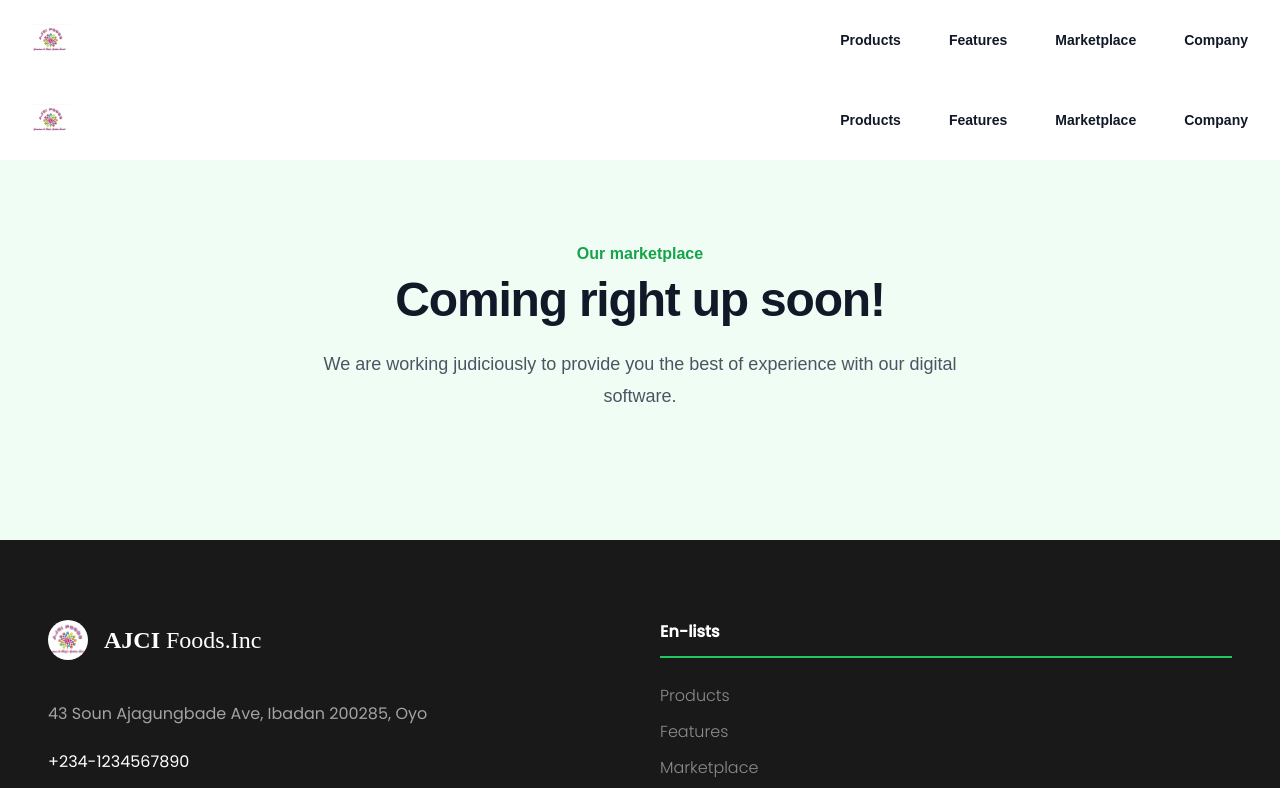
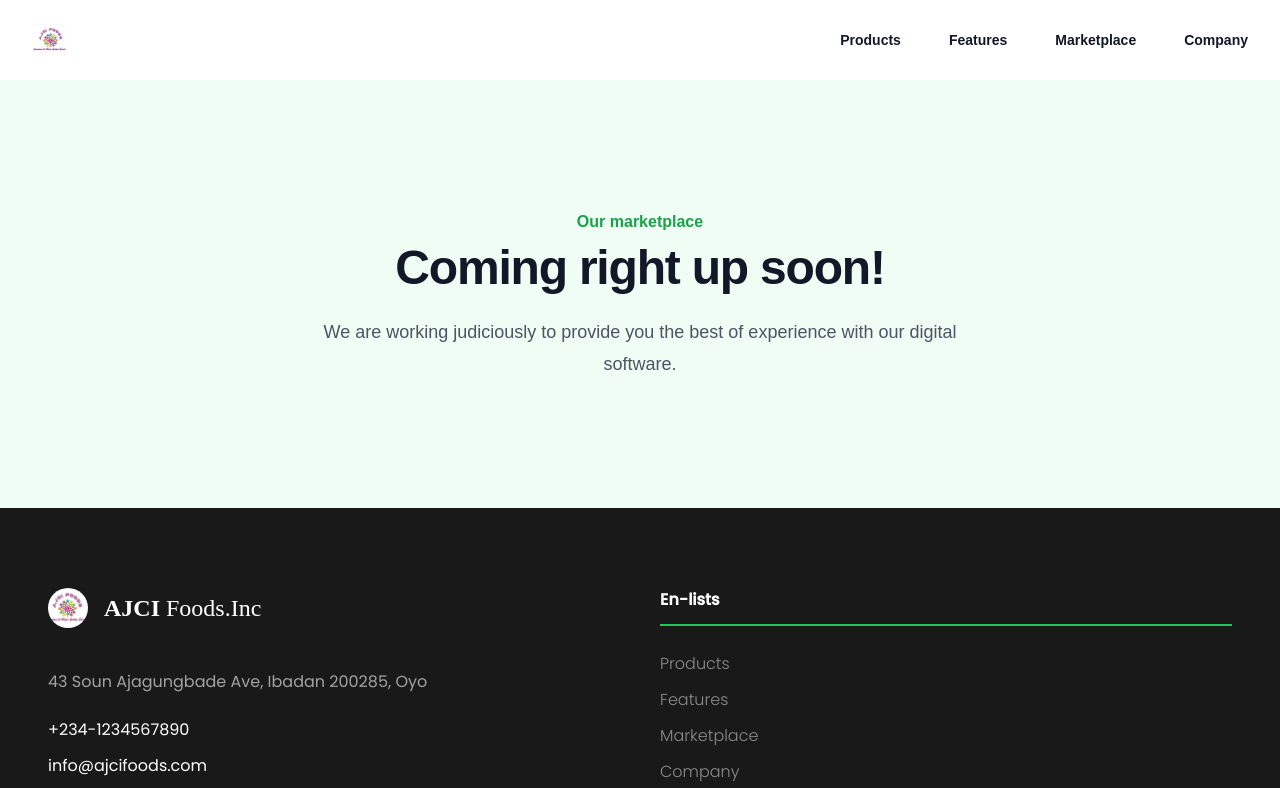
Before and after one commit to StephenOnyeka/demo-commerce, a Next.js app in the folder nextjs-shopify-demo/: page /marketplace in a window 1280 px wide. Shown: the top 788 px of the page. Built offline with nearby package versions, Linux system fonts and the light colour scheme; a web font is replaced by a local one.

Commit message:
new changes

```diff
--- a/nextjs-shopify-demo/components/Footer.js
+++ b/nextjs-shopify-demo/components/Footer.js
@@ -39,10 +39,10 @@ function Footer() {
               <hr className="border border-green-500 mt-3 mb-5" />
               <ul className="font-light leading-9 max-sm:leading-7 max-sm:text-sm">
                 <li className="hover:text-white transition-all duration-200 ease-in">
-                  <Link href="/products">Products</Link>
+                  <Link href="/marketplace">Products</Link>
                 </li>
                 <li className="hover:text-white transition-all duration-200 ease-in">
-                  <Link href="/features">Features</Link>
+                  <Link href="/marketplace">Features</Link>
                 </li>
                 <li className="hover:text-white transition-all duration-200 ease-in">
                   <Link href="/marketplace">Marketplace</Link>
--- a/nextjs-shopify-demo/pages/company.js
+++ b/nextjs-shopify-demo/pages/company.js
@@ -6,11 +6,8 @@ import Navbar from "@/components/Navbar";
 function Company() {
   return (
     <div>
-      <div className="pb-20 max-sm:pb-4">
-        <Navbar />
-      </div>
       <div className="relative overflow-hidden bg-white">
-        <div className="pb-80 max-sm:pb-[250px] sm:pb-40 sm:pt-24 lg:pb-48 lg:pt-40">
+        <div className="pb-80 max-sm:pb-[250px] sm:py-40  lg:py-48">
           <div className="relative mx-auto max-w-7xl px-4 sm:static sm:px-6 lg:px-8">
             <div className="sm:max-w-lg">
               <h2 className="text-base/7 font-semibold text-green-600 ">
--- a/nextjs-shopify-demo/pages/features.js
+++ b/nextjs-shopify-demo/pages/features.js
@@ -36,7 +36,7 @@ const features = [
 function Features() {
   return (
     // <div ></div>
-    <div className="bg-white pb-24 sm:pb-32">
+    <div className="bg-white py-24 sm:py-32">
       <div className="mx-auto max-w-7xl px-6 lg:px-8">
         <div className="mx-auto max-w-2xl lg:text-center">
           <h2 className="text-base/7 font-semibold text-green-600">
--- a/nextjs-shopify-demo/pages/index.js
+++ b/nextjs-shopify-demo/pages/index.js
@@ -117,10 +117,7 @@ export default function Home({ products }) {
   console.log({ products });
   return (
     <div>
-      <div className="relative isolate max-sm:px-4 px-6  lg:px-8">
-        <span>
-          <Navbar />
-        </span>
+      <div className="max-sm:px-4 px-6  lg:px-8">
         <div
           aria-hidden="true"
           className="absolute inset-x-0 -top-40 -z-10 transform-gpu overflow-hidden blur-3xl sm:-top-80"
--- a/nextjs-shopify-demo/pages/marketplace.js
+++ b/nextjs-shopify-demo/pages/marketplace.js
@@ -4,10 +4,8 @@ import Navbar from "@/components/Navbar";
 function Marketplace() {
   return (
     <div>
-      <div className="bg-green-50 pb-24 sm:pb-32">
-        <div className="pb-20 max-sm:pb-4">
-          <Navbar />
-        </div>
+      <div className="bg-green-50 py-24 sm:py-32">
+
         <div className="mx-auto max-w-7xl px-6 lg:px-8">
           <div className="mx-auto max-w-2xl text-center">
             <h2 className="text-base/7 font-semibold text-green-600">
--- a/nextjs-shopify-demo/pages/products/index.js
+++ b/nextjs-shopify-demo/pages/products/index.js
@@ -83,7 +83,11 @@ const staticProducts = [
 export default function Products({ products }) {
   return (
     <>
-      <div className="relative isolate px-4 lg:px-8">
+      {/* <div className="relative isolate px-4 lg:px-8"> */}
+      <div className="px-4 lg:px-8">
+        {/* <span>
+          <Navbar />
+        </span> */}
         <div
           aria-hidden="true"
           className="absolute inset-x-0 -top-40 -z-10 transform-gpu overflow-hidden blur-3xl sm:-top-80"
```
